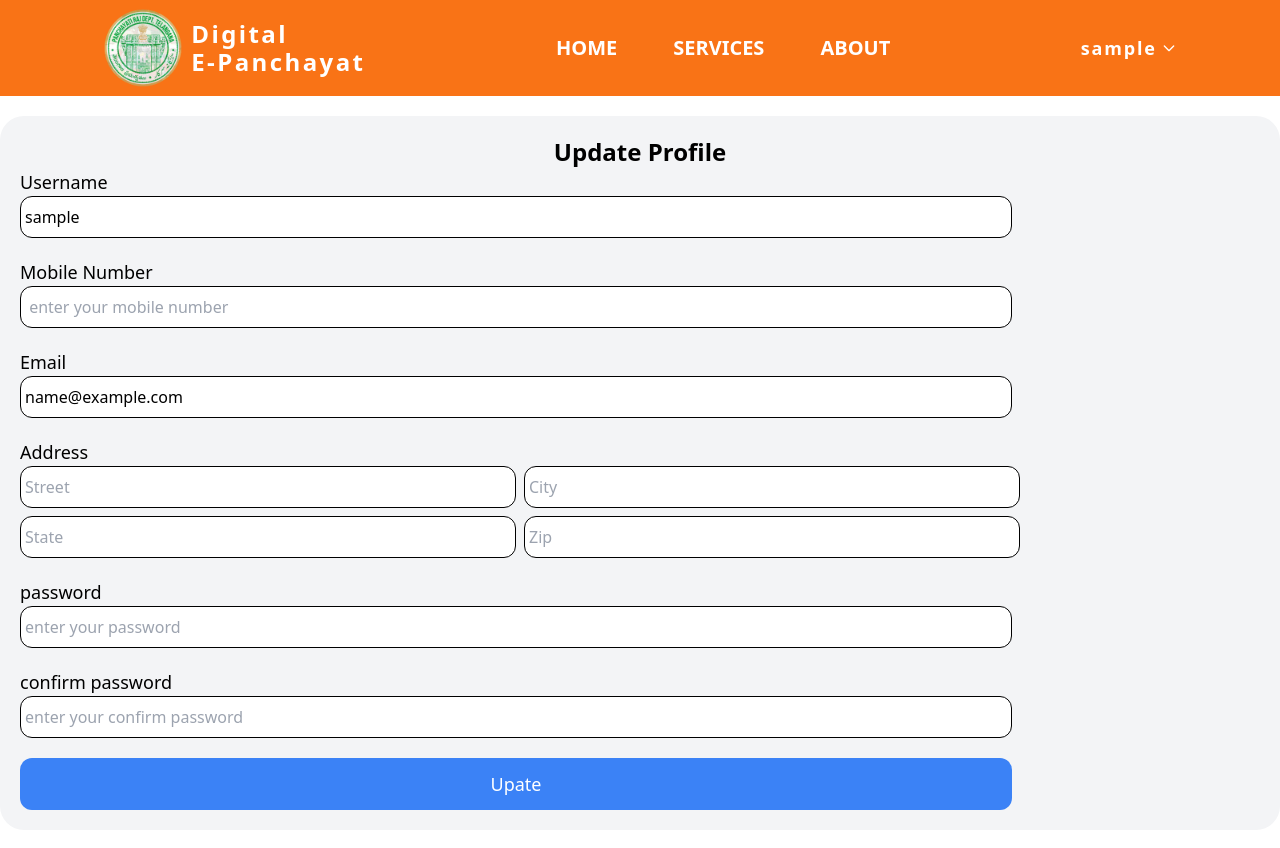
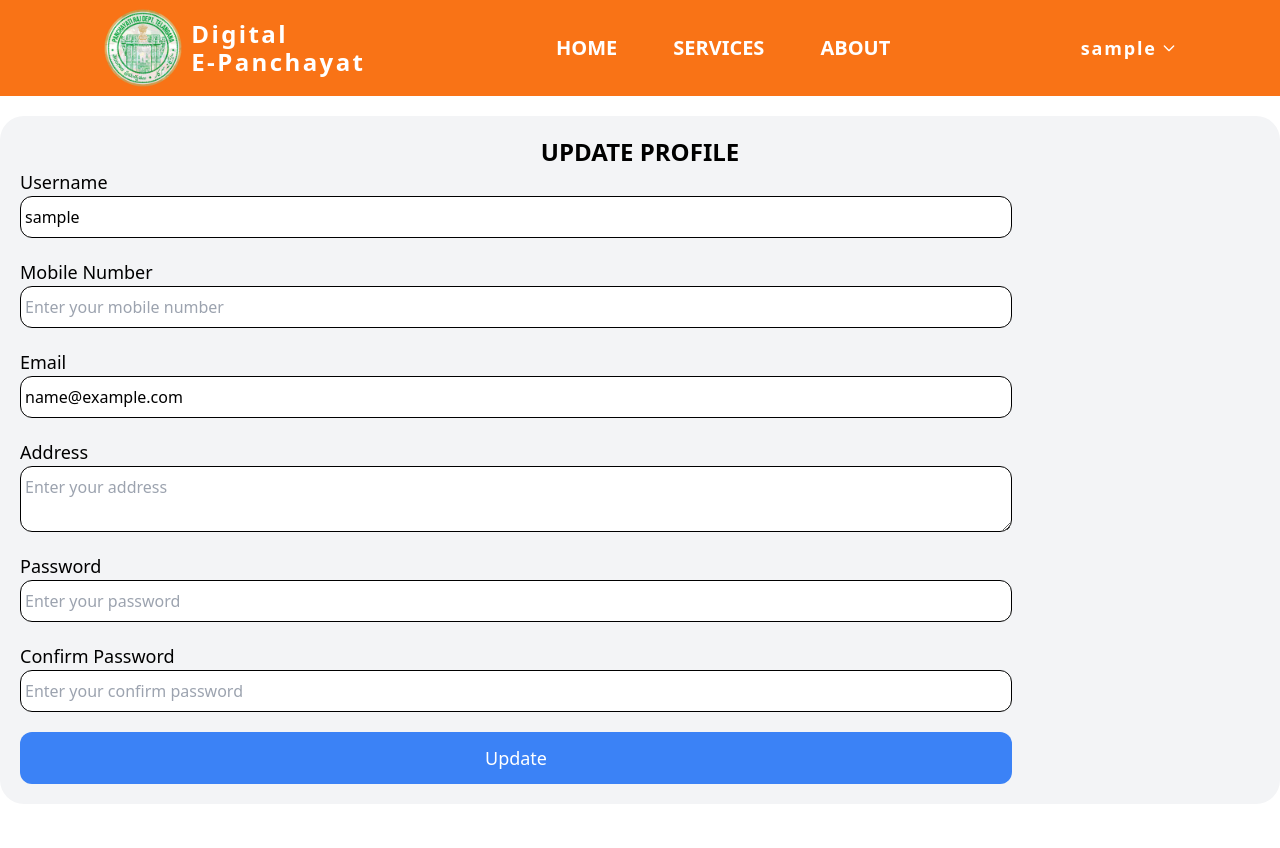
Before and after one commit to Naveenvk29/Digital-E-Gram-Panchayat, a React (Vite) app in the folder client/: page /profile in a window 1280 px wide. After the commit the page ends 824 px from the top, so only its background shows below. Built offline with nearby package versions, Linux system fonts and the light colour scheme; sample sign-in values are in the browser's storage.

Commit message:
updated Profile

```diff
--- a/client/src/pages/User/Profile.jsx
+++ b/client/src/pages/User/Profile.jsx
@@ -1,8 +1,7 @@
 import { useState, useEffect } from "react";
 import { useSelector, useDispatch } from "react-redux";
-// import { Link, useNavigate } from "react-router-dom";
 import { Setcredentials } from "../../redux/featuces/authSlice";
-import { useUpdatedCCurrentuserProfieMutation } from "../../redux/api/userApi";
+import { useUpdateCurrentUserProfileMutation } from "../../redux/api/userApi"; // Corrected function name
 import { toast } from "react-toastify";
 // import Loader from "../../components/Loader";
 
@@ -12,35 +11,24 @@ const Profile = () => {
   const [password, setPassword] = useState("");
   const [confirmPassword, setConfirmPassword] = useState("");
   const [phone, setPhone] = useState("");
-
-  const [street, setStreet] = useState("");
-  const [city, setCity] = useState("");
-  const [state, setState] = useState("");
-  const [zip, setZip] = useState("");
-
+  const [address, setAddress] = useState("");
   const { userInfo } = useSelector((state) => state.auth);
 
   const dispatch = useDispatch();
-  const [updateUser, { isLoading }] = useUpdatedCCurrentuserProfieMutation();
-
-  //   const navigate = useNavigate();
+  const [updateUser, { isLoading }] = useUpdateCurrentUserProfileMutation(); // Corrected hook name
 
   useEffect(() => {
     if (userInfo) {
       setUsername(userInfo.username);
       setEmail(userInfo.email);
       setPhone(userInfo.phone);
-      if (userInfo.address) {
-        setStreet(userInfo.address.street);
-        setCity(userInfo.address.city);
-        setState(userInfo.address.state);
-        setZip(userInfo.address.zip);
-      }
+      setAddress(userInfo.address);
     }
   }, [userInfo]);
 
   const handleSubmit = async (e) => {
     e.preventDefault();
+
     if (password !== confirmPassword) {
       toast.error("Passwords do not match");
       return;
@@ -52,112 +40,95 @@ const Profile = () => {
         email,
         password,
         phone,
-        address: { street, city, state, zip },
-      });
+        address,
+      }).unwrap();
+      console.log(res);
+
       toast.success("Profile updated successfully");
       dispatch(Setcredentials({ ...res }));
     } catch (error) {
-      console.error(error);
-      toast.error("Failed to update profile");
+      console.error("Failed to update profile:", error);
+      const errorMessage =
+        error?.data || "Failed to update profile. Please try again.";
+      toast.error(errorMessage);
     }
   };
   return (
-    <div className="max-w-screen-xl mx-auto flex flex-col  p-5 rounded-3xl bg-gray-100 my-5 ">
-      <h1 className="text-2xl text-center font-bold">Update Profile</h1>
+    <div className="max-w-screen-xl mx-auto flex flex-col p-5 rounded-3xl bg-gray-100 my-5">
+      <h1 className="text-2xl text-center font-bold uppercase">
+        Update Profile
+      </h1>
       <form onSubmit={handleSubmit}>
-        <div className="flex flex-col  mb-5 ">
-          <label htmlFor="username" className="text-lg font-medium ">
+        <div className="flex flex-col mb-5">
+          <label htmlFor="username" className="text-lg font-medium">
             Username
           </label>
           <input
             type="text"
-            placeholder="enter your username"
+            placeholder="Enter your username"
             value={username}
-            className="border border-black rounded-xl p5  py-2 px-1 w-[80%] "
+            className="border border-black rounded-xl p-5 py-2 px-1 w-[80%]"
             onChange={(e) => setUsername(e.target.value)}
           />
         </div>
-        <div className="flex flex-col  mb-5 ">
-          <label htmlFor="Email" className="text-lg font-medium ">
+        <div className="flex flex-col mb-5">
+          <label htmlFor="phone" className="text-lg font-medium">
             Mobile Number
           </label>
           <input
             type="number"
-            placeholder=" enter your mobile number"
+            placeholder="Enter your mobile number"
             value={phone}
-            className="border border-black rounded-xl p5  py-2 px-1 w-[80%] "
+            className="border border-black rounded-xl p-5 py-2 px-1 w-[80%]"
             onChange={(e) => setPhone(e.target.value)}
           />
         </div>
-        <div className="flex flex-col  mb-5 ">
-          <label htmlFor="Email" className="text-lg font-medium ">
+        <div className="flex flex-col mb-5">
+          <label htmlFor="email" className="text-lg font-medium">
             Email
           </label>
           <input
             type="email"
-            placeholder=" enter your Email"
+            placeholder="Enter your email"
             value={email}
-            className="border border-black rounded-xl p5  py-2 px-1 w-[80%] "
+            className="border border-black rounded-xl p-5 py-2 px-1 w-[80%]"
             onChange={(e) => setEmail(e.target.value)}
           />
         </div>
-        <div className="mb-5">
-          <label htmlFor="password" className="text-lg font-medium ">
+
+        <div className="flex flex-col mb-5">
+          <label htmlFor="password" className="text-lg font-medium">
             Address
           </label>
-          <div className="flex flex-wrap gap-2">
-            <input
-              type="text"
-              placeholder="Street"
-              value={street}
-              className="border border-black rounded-xl p5  py-2 px-1 w-[40%] "
-              onChange={(e) => setStreet(e.target.value)}
-            />
-            <input
-              type="text"
-              placeholder="City"
-              value={city}
-              className="border border-black rounded-xl p5  py-2 px-1 w-[40%] "
-              onChange={(e) => setCity(e.target.value)}
-            />
-            <input
-              type="text"
-              placeholder="State"
-              value={state}
-              className="border border-black rounded-xl p5  py-2 px-1 w-[40%]"
-              onChange={(e) => setState(e.target.value)}
-            />
-            <input
-              type="text"
-              placeholder="Zip"
-              value={zip}
-              className="border border-black rounded-xl p5  py-2 px-1 w-[40%]"
-              onChange={(e) => setZip(e.target.value)}
-            />
-          </div>
+          <textarea
+            placeholder="Enter your address"
+            value={address}
+            className="border border-black rounded-xl p-5 py-2 px-1 w-[80%]"
+            onChange={(e) => setAddress(e.target.value)}
+          />
         </div>
 
-        <div className="flex flex-col  mb-5 ">
-          <label htmlFor="password" className="text-lg font-medium ">
-            password
+        <div className="flex flex-col mb-5">
+          <label htmlFor="password" className="text-lg font-medium">
+            Password
           </label>
           <input
             type="password"
-            placeholder="enter your password"
+            placeholder="Enter your password"
             value={password}
-            className="border border-black rounded-xl p5  py-2 px-1 w-[80%] "
+            className="border border-black rounded-xl p-5 py-2 px-1 w-[80%]"
             onChange={(e) => setPassword(e.target.value)}
           />
         </div>
-        <div className="flex flex-col  mb-5 ">
-          <label htmlFor="password" className="text-lg font-medium ">
-            confirm password
+        <div className="flex flex-col mb-5">
+          <label htmlFor="confirmPassword" className="text-lg font-medium">
+            Confirm Password
           </label>
           <input
             type="password"
-            placeholder="enter your confirm password"
+            placeholder="Enter your confirm password"
             value={confirmPassword}
-            className="border border-black rounded-xl p5  py-2 px-1 w-[80%] "
+            className="border border-black rounded-xl p-5 py-2 px-1 w-[80%]"
             onChange={(e) => setConfirmPassword(e.target.value)}
           />
         </div>
@@ -168,7 +139,7 @@ const Profile = () => {
           }`}
           disabled={isLoading}
         >
-          Upate
+          {isLoading ? "Updating..." : "Update"}
         </button>
       </form>
     </div>
--- a/client/src/redux/api/userApi.js
+++ b/client/src/redux/api/userApi.js
@@ -25,11 +25,11 @@ const userApi = apiSlice.injectEndpoints({
     }),
     getUserById: builder.query({
       query: (id) => ({
-        url: `${USER_URL}/${id}`,
+        url: `${USER_URL}/user/${id}`,
         method: "GET",
       }),
     }),
-    updatedCCurrentuserProfie: builder.mutation({
+    updateCurrentUserProfile: builder.mutation({
       query: (data) => ({
         url: `${USER_URL}/profile`,
         method: "PUT",
@@ -39,14 +39,14 @@ const userApi = apiSlice.injectEndpoints({
 
     updateUserById: builder.mutation({
       query: (id, data) => ({
-        url: `${USER_URL}/${id}`,
+        url: `${USER_URL}/user/${id}`,
         method: "PUT",
         body: data,
       }),
     }),
     deleteUserById: builder.mutation({
       query: (id) => ({
-        url: `${USER_URL}/${id}`,
+        url: `${USER_URL}/user/${id}`,
         method: "DELETE",
       }),
     }),
@@ -64,7 +64,7 @@ export const {
   useLoginMutation,
   useGetAllUsersQuery,
   useGetUserByIdQuery,
-  useUpdatedCCurrentuserProfieMutation,
+  useUpdateCurrentUserProfileMutation,
   useUpdateUserByIdMutation,
   useDeleteUserByIdMutation,
   useLogoutMutation,
```
Also changed, not shown: 1 other file (tests, documents, lock files or other folders).
